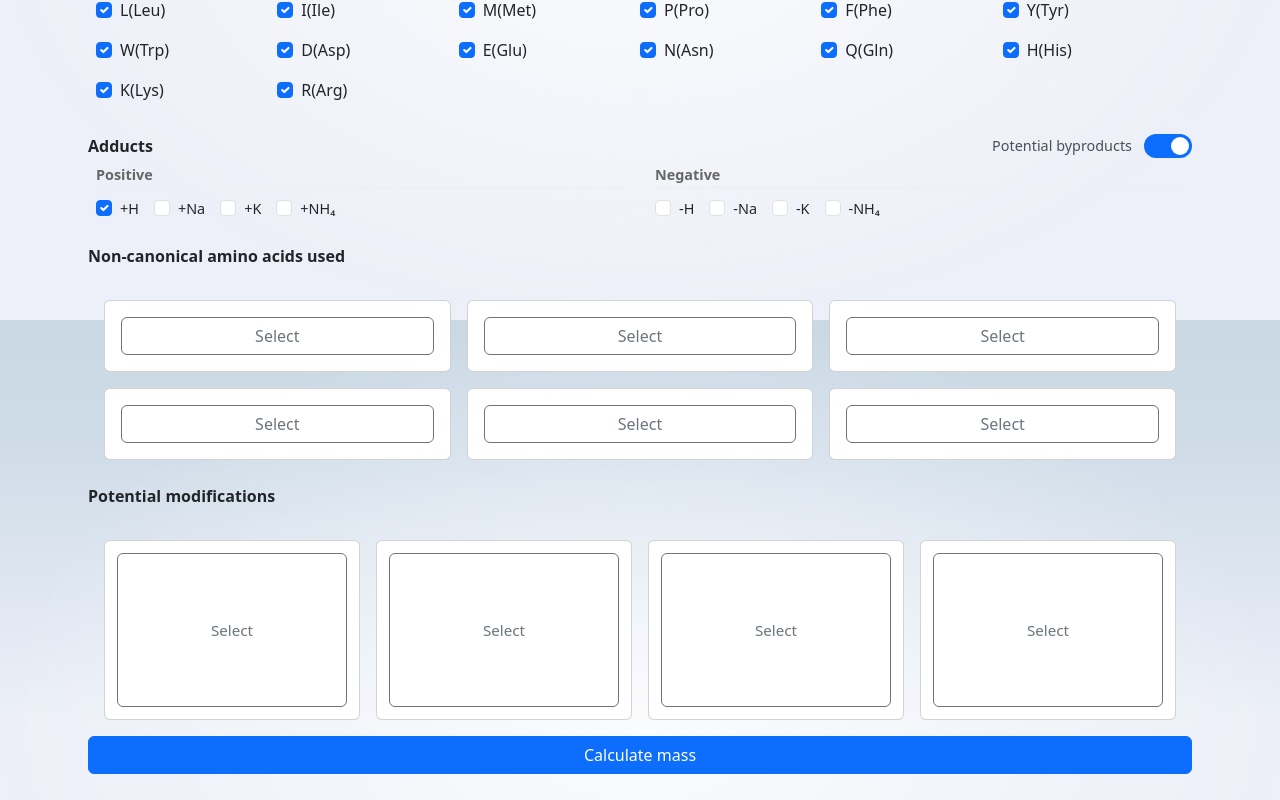
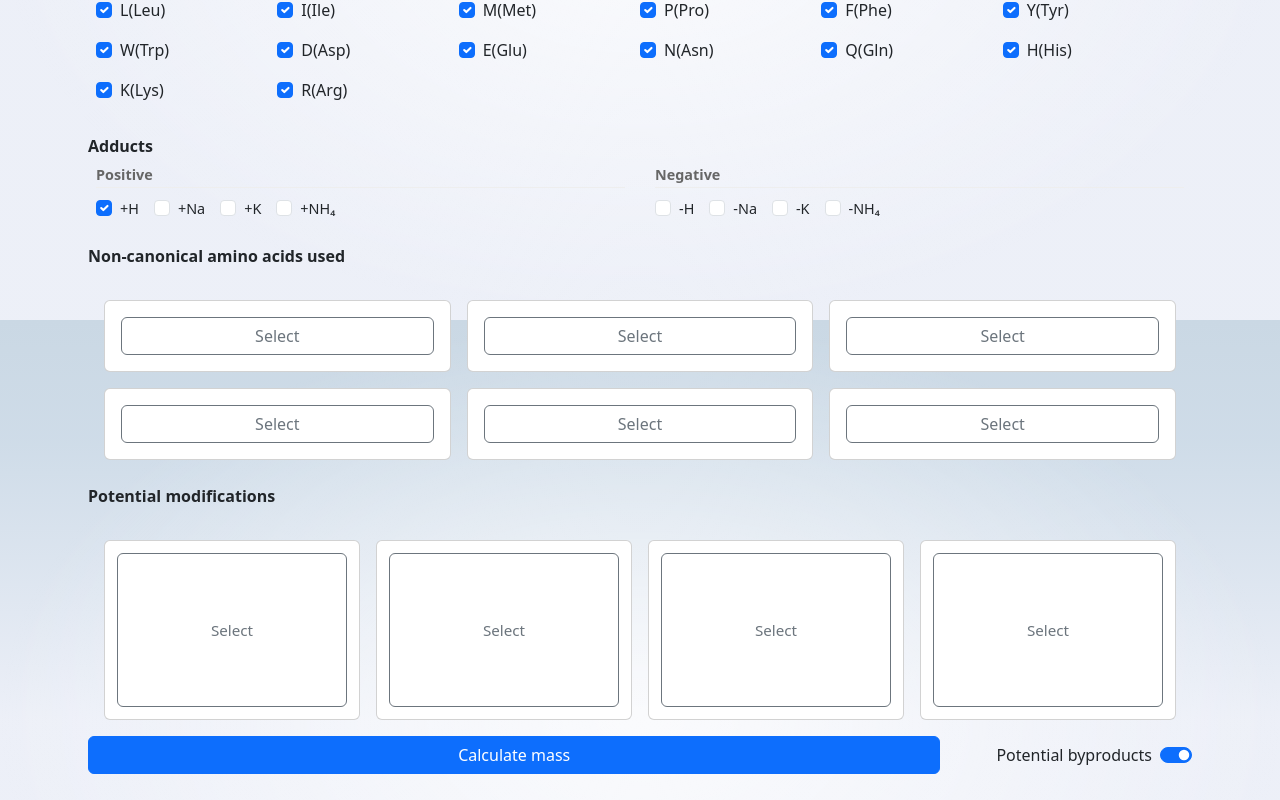
Before and after one commit to Mass-Finder/Mass-Finder-SvelteKit, a SvelteKit app: page /stm in a window 1280 px wide. Shown: the part 480-1280 px from the top of the page. Built offline with nearby package versions, Linux system fonts and the light colour scheme; a small style sheet from the web is missing.

Commit message:
feat: Potential byproducts 위치 변경

```diff
--- a/src/lib/components/stm/StmAdductSelector.svelte
+++ b/src/lib/components/stm/StmAdductSelector.svelte
@@ -1,10 +1,7 @@
 <script>
   import { createEventDispatcher } from 'svelte';
-  import ColumnToggle from './ColumnToggle.svelte';
 
   const dispatch = createEventDispatcher();
-
-  export let showNoteColumn = true;
 
   let selectedAdducts = ['+H']; // 기본값으로 +H 선택
 
@@ -32,23 +29,10 @@
     const resultAdducts = selectedAdducts.length === 0 ? ['none'] : selectedAdducts;
     dispatch('changeAdduct', resultAdducts);
   }
-
-  function handleNoteColumnToggle(value) {
-    showNoteColumn = value;
-    dispatch('toggleNoteColumn', value);
-  }
 </script>
 
 <div class="form-group">
-  <div class="d-flex justify-content-between align-items-center mb-2">
-    <label class="form-label fw-bold mb-0">Adducts</label>
-    <ColumnToggle
-      label="Potential byproducts"
-      storageKey="stm-show-note-column"
-      defaultValue={true}
-      onChange={handleNoteColumnToggle}
-    />
-  </div>
+  <div class="form-label fw-bold mb-2">Adducts</div>
 
   <div class="adduct-groups">
     <!-- Positive Group -->
--- a/src/routes/stm/+page.svelte
+++ b/src/routes/stm/+page.svelte
@@ -204,10 +204,6 @@
     function handlePotentialModificationChange(e) {
         potentialModifications = e.detail;
     }
-
-    function handleNoteColumnToggle(e) {
-        showByproducts = e.detail;
-    }
 </script>
 
 <div class="container mt-5">
@@ -228,7 +224,6 @@
     <div class="mb-3">
         <StmAdductSelector
             on:changeAdduct={handleAdductChange}
-            on:toggleNoteColumn={handleNoteColumnToggle}
         />
     </div>
 
@@ -246,13 +241,25 @@
         />
     </div>
 
+    <div class="d-flex align-items-center gap-3 mb-3">
         <button
             type="button"
-        class="btn btn-primary w-100"
+            class="btn btn-primary flex-grow-1"
             on:click={_onTapCalcButton}
         >
         Calculate mass
         </button>
+        <div class="byproducts-toggle form-check form-switch d-flex align-items-center">
+            <label class="form-check-label me-2 mb-0" for="show-byproducts">Potential byproducts</label>
+            <input
+                type="checkbox"
+                class="form-check-input"
+                id="show-byproducts"
+                role="switch"
+                bind:checked={showByproducts}
+            />
+        </div>
+    </div>
 
     {#if rnaSeq !== null && possibilities.length > 0}
         <StmResultTable {possibilities} showByproducts={showByproducts} />
@@ -263,6 +270,21 @@
   .container {
     padding-left: 0;
     padding-right: 0;
+  }
+
+  .byproducts-toggle {
+    white-space: nowrap;
+    margin-bottom: 0;
+  }
+
+  .byproducts-toggle label {
+    cursor: pointer;
+    margin-bottom: 0;
+  }
+
+  .byproducts-toggle .form-check-input {
+    margin-top: 0;
+    margin-left: 0;
   }
 
   /* 모바일 반응형 */
@@ -283,6 +305,10 @@
       padding: 0.75rem;
       font-size: 1rem;
     }
+
+    .byproducts-toggle label {
+      font-size: 0.85rem;
+    }
   }
 
   /* 태블릿 */
```
Lines whose indentation alone changed are shown as unchanged.
